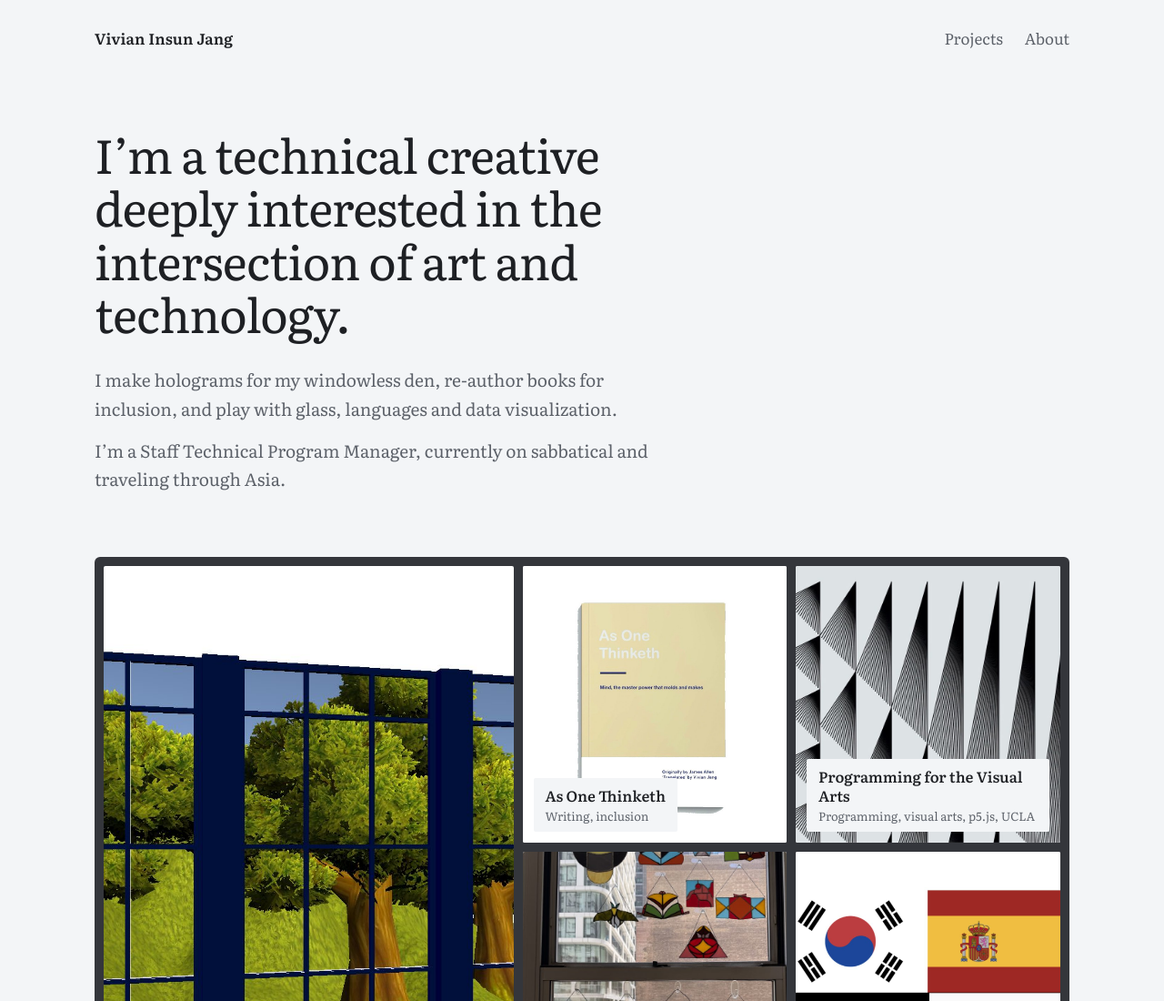
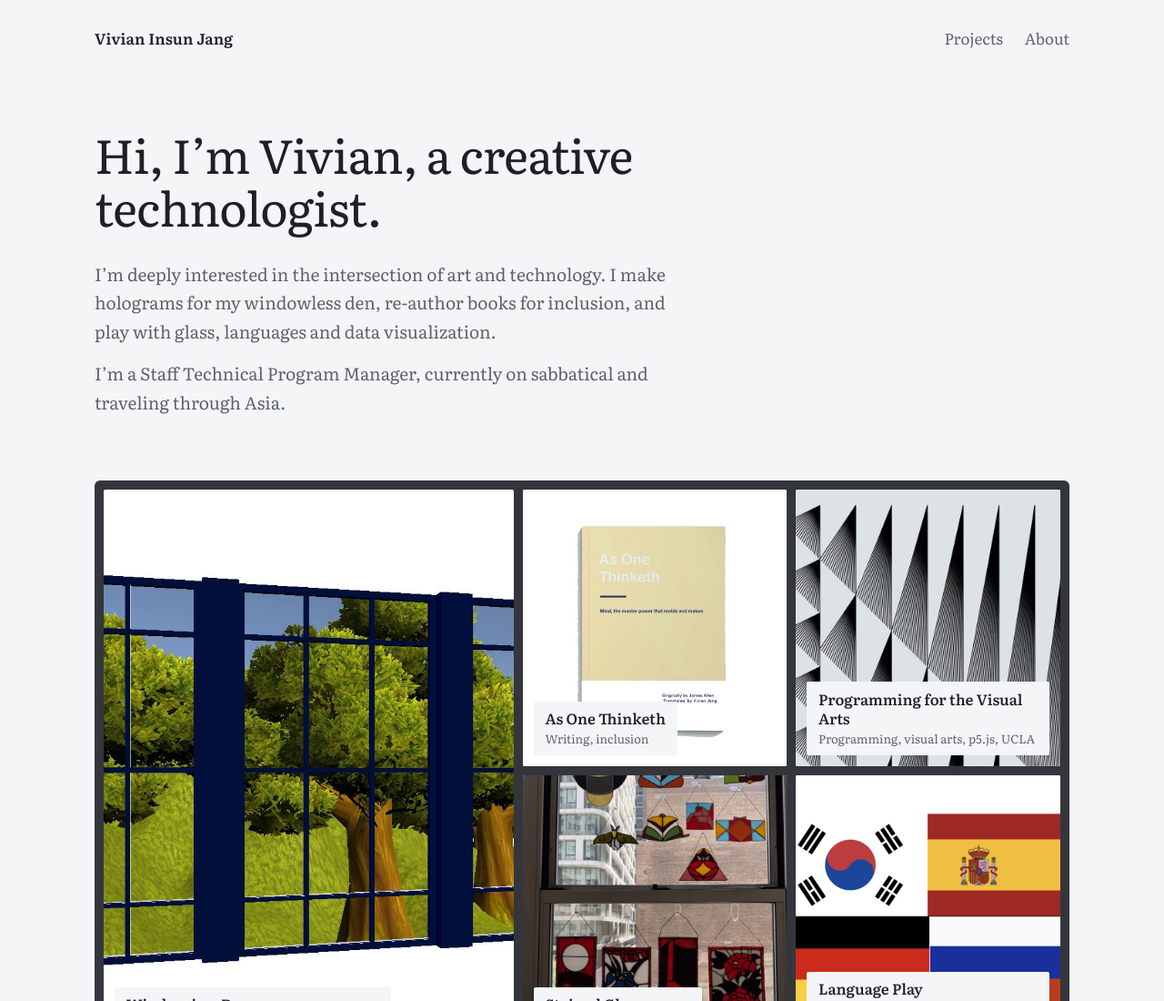
Before and after one commit to vivianjanginsun/vivianjanginsun.github.io, a plain HTML site: page index.html in a window 1280 px wide. Shown: the top 1100 px of the page at 91% size. Drawn offline with Linux system fonts and the light colour scheme; a web font is replaced by a local one.

Commit message:
New home page headline
Co-Authored-By: Claude Opus 5.5 <noreply@anthropic.com>
Claude-Session: https://claude.ai/code/session_01KejyTMUFv3C1Ncw7AGnn1u

```diff
--- a/index.html
+++ b/index.html
@@ -23,8 +23,8 @@
 </header>
 <main id="main">
 <section class="intro">
-  <h1>I’m a technical creative deeply interested in the intersection of art and technology.</h1>
-  <p>I make holograms for my windowless den, re-author books for inclusion, and play with glass, languages and data visualization.</p>
+  <h1>Hi, I’m Vivian, a creative technologist.</h1>
+  <p>I’m deeply interested in the intersection of art and technology. I make holograms for my windowless den, re-author books for inclusion, and play with glass, languages and data visualization.</p>
   <p>I’m a Staff Technical Program Manager, currently on sabbatical and traveling through Asia.</p>
 </section>
 <section id="projects" class="window" aria-label="Projects">
```
